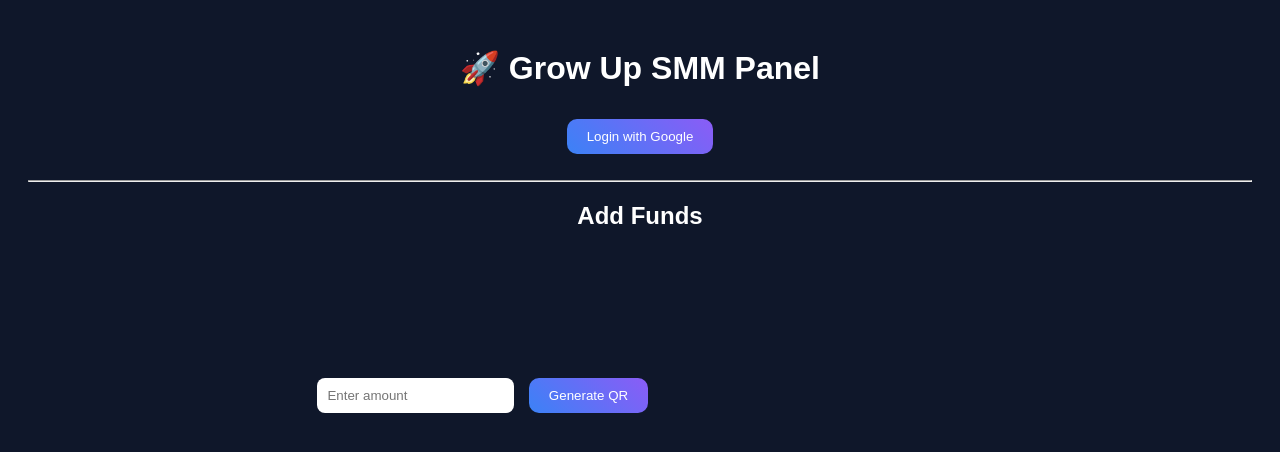
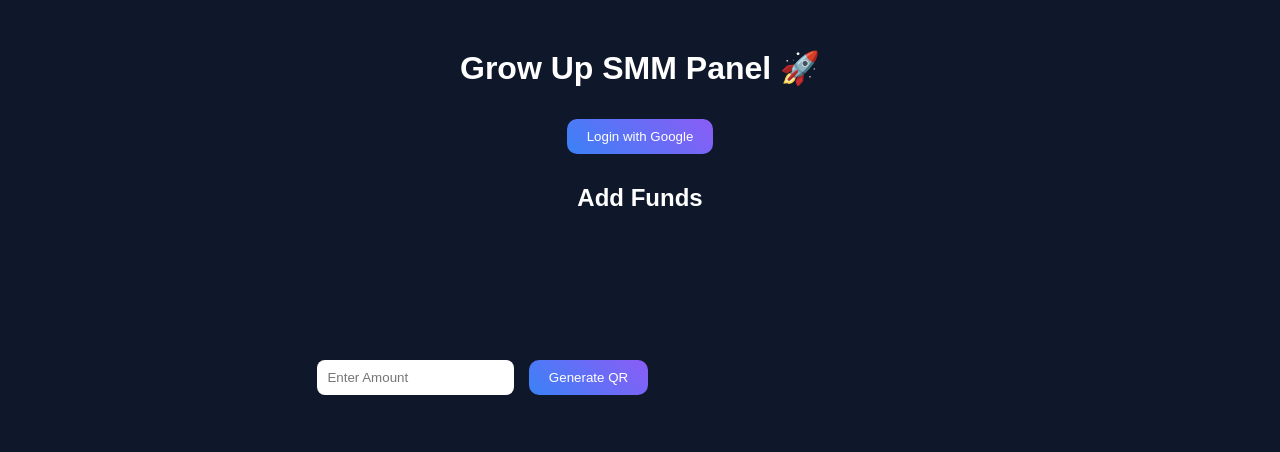
Before and after one commit to a3697196-eng/JOD-, a plain HTML site: page index.html in a window 1280 px wide. Drawn offline with Linux system fonts and the light colour scheme.

Commit message:
Refactor HTML structure and update elements

```diff
--- a/index.html
+++ b/index.html
@@ -7,26 +7,26 @@
 </head>
 <body>
 
-  <div class="container">
-    <h1>🚀 Grow Up SMM Panel</h1>
+<div class="container">
 
-    <button onclick="login()">Login with Google</button>
-    <p id="userInfo"></p>
+  <h1>Grow Up SMM Panel 🚀</h1>
 
-    <hr>
+  <button onclick="login()">Login with Google</button>
+  <p id="userInfo"></p>
 
+  <div class="card">
     <h2>Add Funds</h2>
-    <input type="number" id="amount" placeholder="Enter amount">
+    <input type="number" id="amount" placeholder="Enter Amount">
     <button onclick="generateQR()">Generate QR</button>
 
     <canvas id="qr"></canvas>
   </div>
 
-  <!-- QR Library -->
-  <script src="https://cdn.jsdelivr.net/npm/qrcode/build/qrcode.min.js"></script>
+</div>
 
-  <!-- Main Script -->
-  <script type="module" src="app.js"></script>
+<script src="https://cdn.jsdelivr.net/npm/qrcode/build/qrcode.min.js"></script>
+
+<script type="module" src="app.js"></script>
 
 </body>
 </html>
```
